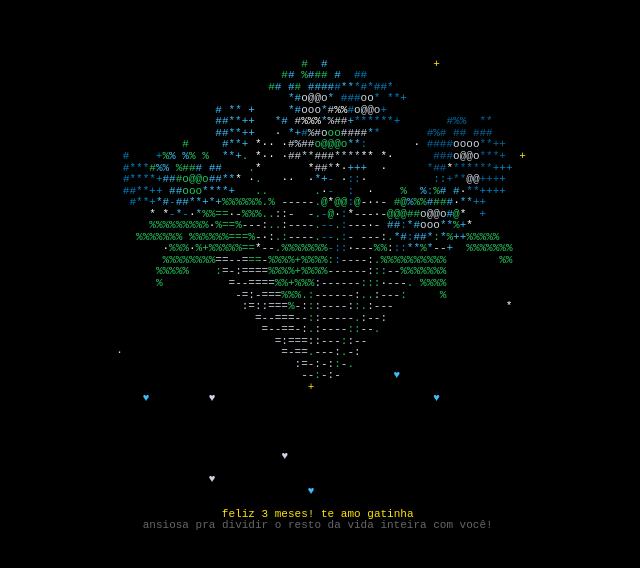
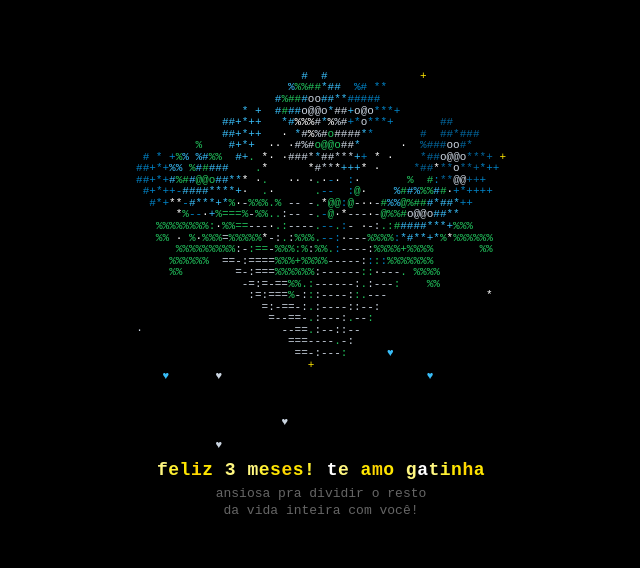
Before and after one commit to cleobueno/star, a plain HTML site: page index.html in a window 1280 px wide. Shown: the part 122-690 px from the top of the page, without its empty margins (319-959 px from the left). Drawn offline with Linux system fonts and the light colour scheme.

Commit message:
Refactor HTML and styles for message display
Updated styles and added new message elements to the HTML.

```diff
--- a/index.html
+++ b/index.html
@@ -13,30 +13,52 @@
             flex-direction: column;
             align-items: center;
             justify-content: center;
-            height: 100vh;
+            min-height: 100dvh;
             margin: 0;
+            padding: 10px;
+            box-sizing: border-box;
             overflow: hidden;
             -webkit-user-select: none;
             user-select: none;
         }
         #terminal {
             white-space: pre;
-            font-size: min(2.2vw, 11px);
+            font-size: min(2.4vw, 11px);
             line-height: 1.05;
             text-align: center;
+        }
+        #text-container {
+            margin-top: 8px;
+            text-align: center;
+            max-width: 95vw;
+        }
+        #main-msg {
+            font-size: clamp(14px, 4.2vw, 18px);
+            font-weight: bold;
+            color: #ffe600;
+            letter-spacing: 0.5px;
+            margin-bottom: 6px;
+        }
+        #sub-msg {
+            font-size: clamp(11px, 3.2vw, 13px);
+            color: #666;
+            line-height: 1.3;
         }
     </style>
 </head>
 <body>
     <div id="terminal">Carregando...</div>
 
+    <div id="text-container">
+        <div id="main-msg">feliz 3 meses! te amo gatinha</div>
+        <div id="sub-msg">ansiosa pra dividir o resto<br>da vida inteira com você!</div>
+    </div>
+
     <script>
         const FPS = 24;
         const SPIN_SPEED = 0.6;
         const TILT = 0.30;
         const CAM_DIST = 4.0;
-        const MESSAGE = "feliz 3 meses! te amo gatinha";
-        const HINT = "ansiosa pra dividir o resto da vida inteira com você!";
         const NUM_HEARTS = 18;
 
         const BLUE_DARK = [17, 18, 19, 20, 21, 27];
@@ -49,7 +71,7 @@
         const PAPER = [101, 144, 187, 223, 230, 231];
         const RIBBON = [88, 125, 161, 197, 204, 211];
         const HEART_COLORS = [116, 123, 159, 195, 220, 226];
-        const MSG_COLORS = [220, 221, 222, 223, 224, 229, 230, 229, 224, 223];
+        const MSG_HEX_COLORS = ['#ffd700', '#ffe600', '#fff033', '#fff780', '#ffffff', '#fff780', '#fff033', '#ffe600'];
 
         const SHADE = ".:-=+*%@";
         const PETAL_SHADE = "+*#%";
@@ -211,7 +233,6 @@
 
         function ansiToHex(code) {
             if (code === 231 || code === 255) return '#fff';
-            if (code === 238) return '#666';
             if (code >= 220 && code <= 230) return '#ffe600';
             if (code >= 38 && code <= 51 || code >= 116 && code <= 123) return '#38bdf8';
             if (code >= 25 && code <= 33) return '#0284c7';
@@ -221,19 +242,30 @@
             return '#38bdf8';
         }
 
+        const rawMessage = "feliz 3 meses! te amo gatinha";
+        const mainMsgEl = document.getElementById("main-msg");
+
         function render() {
             let now = (performance.now() - startTime) / 1000;
             let dt = 1 / FPS;
 
-            let cols = 70;
-            let rows = 44;
+            // Anima o brilho amarelo nas letras da mensagem principal
+            let shift = Math.floor(now * 6);
+            let msgHtml = "";
+            for (let i = 0; i < rawMessage.length; i++) {
+                let col = MSG_HEX_COLORS[(i + shift) % MSG_HEX_COLORS.length];
+                msgHtml += `<span style="color:${col}">${rawMessage[i]}</span>`;
+            }
+            mainMsgEl.innerHTML = msgHtml;
+
+            let cols = 64;
+            let rows = 36;
 
             let chars = Array.from({length: rows}, () => Array(cols).fill(' '));
             let colors = Array.from({length: rows}, () => Array(cols).fill(0));
             let zbuf = Array.from({length: rows}, () => Array(cols).fill(-1e9));
 
-            let view_rows = rows - 4;
-            let scale = Math.max(1.0, Math.min((view_rows - 2) / 1.45, (cols - 2) / 2.7));
+            let scale = Math.max(1.0, Math.min((rows - 2) / 1.45, (cols - 2) / 2.7));
             let sx_scale = scale * 2.0;
             let cx = cols / 2;
             let cy = 1 + 0.78 * scale;
@@ -273,7 +305,7 @@
             updateHearts(hearts, dt);
             hearts.forEach(([x, y, _, phase, color]) => {
                 let col = Math.floor((x + 0.015 * Math.sin(now * 1.2 + phase)) * cols) % cols;
-                plot(col, Math.floor(y * view_rows), -50, "♥", color);
+                plot(col, Math.floor(y * rows), -50, "♥", color);
             });
 
             let [pts, flowers, babies, sparkles] = scene;
@@ -346,30 +378,8 @@
                 else if (tw > 0.0) plot(col, row, zt, "·", 218);
             });
 
-            // Mensagem principal amarela na parte inferior garantida
-            let mrow = rows - 2;
-            let start = Math.max(0, Math.floor((cols - MESSAGE.length) / 2));
-            let shift = Math.floor(now * 6);
-            for (let i = 0; i < MESSAGE.length; i++) {
-                if (start + i < cols) {
-                    chars[mrow][start + i] = MESSAGE[i];
-                    colors[mrow][start + i] = MSG_COLORS[(i + shift) % MSG_COLORS.length];
-                }
-            }
-
-            // Frase secundária bem no rodapé
-            let hrow = rows - 1;
-            let hstart = Math.max(0, Math.floor((cols - HINT.length) / 2));
-            for (let i = 0; i < HINT.length; i++) {
-                if (hstart + i < cols) {
-                    chars[hrow][hstart + i] = HINT[i];
-                    colors[hrow][hstart + i] = 238;
-                }
-            }
-
             let htmlLines = [];
             for (let r = 0; r < rows; r++) {
-                let lineHtml = "";
                 let curColor = -1;
                 let textBuffer = "";
 
```
